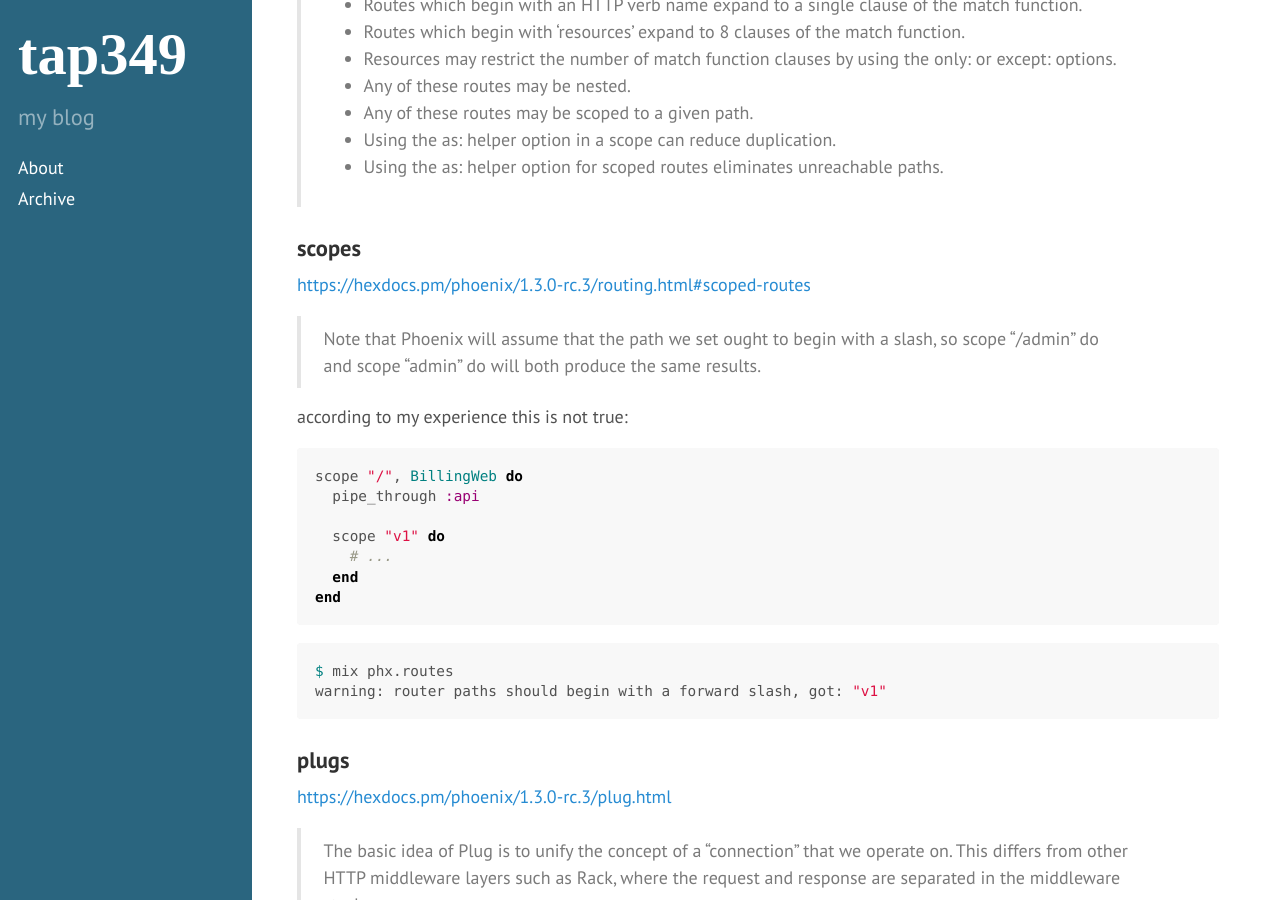
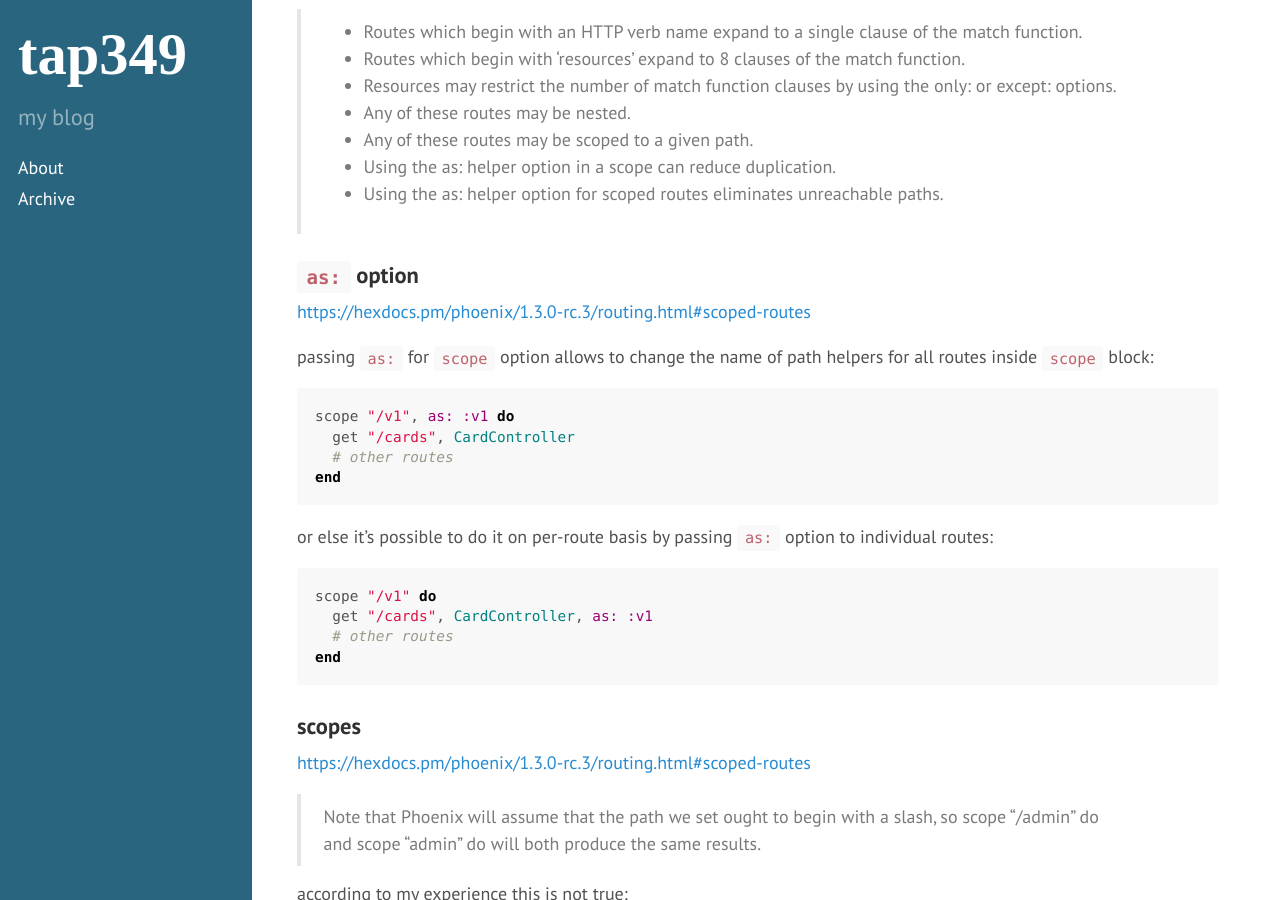
Before and after one commit to tap349/tap349.github.io, a Jekyll site: the page built from _posts/2016-11-12-phoenix.md, in a window 1280 px wide and 900 px high, scrolled down 1612 px. Built offline with Jekyll 4.4.1, drawn with Linux system fonts in a browser that asks for light colours.

Commit message:
update 2017-07-27_18:46:29

````diff
--- a/_posts/2016-11-12-phoenix.md
+++ b/_posts/2016-11-12-phoenix.md
@@ -72,6 +72,30 @@ in templates properties from `assigns` can be accessed with `@`
 > - Using the as: helper option in a scope can reduce duplication.
 > - Using the as: helper option for scoped routes eliminates unreachable paths.
 
+### `as:` option
+
+<https://hexdocs.pm/phoenix/1.3.0-rc.3/routing.html#scoped-routes>
+
+passing `as:` for `scope` option allows to change the name of path helpers
+for all routes inside `scope` block:
+
+```elixir
+scope "/v1", as: :v1 do
+  get "/cards", CardController
+  # other routes
+end
+```
+
+or else it's possible to do it on per-route basis by passing `as:` option
+to individual routes:
+
+```elixir
+scope "/v1" do
+  get "/cards", CardController, as: :v1
+  # other routes
+end
+```
+
 ### scopes
 
 <https://hexdocs.pm/phoenix/1.3.0-rc.3/routing.html#scoped-routes>
````
Also changed, not shown: _posts/2017-07-27-phoenix-getting-started.md (+1 -1 lines).
